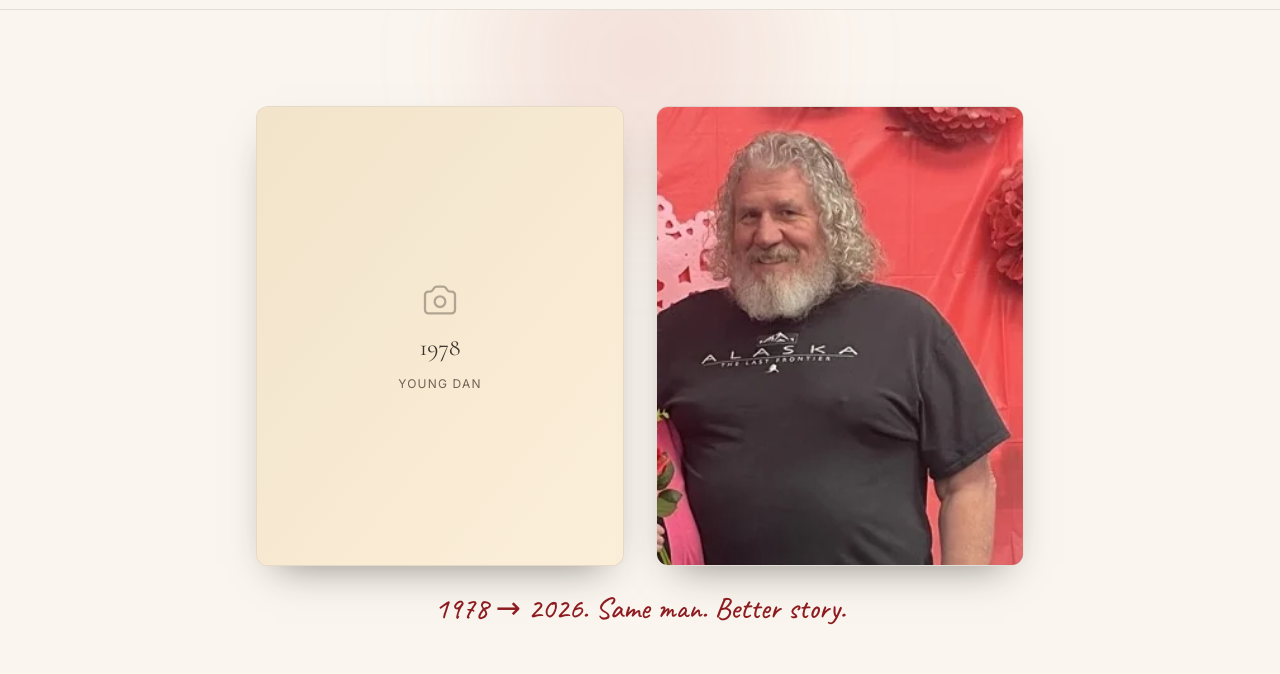
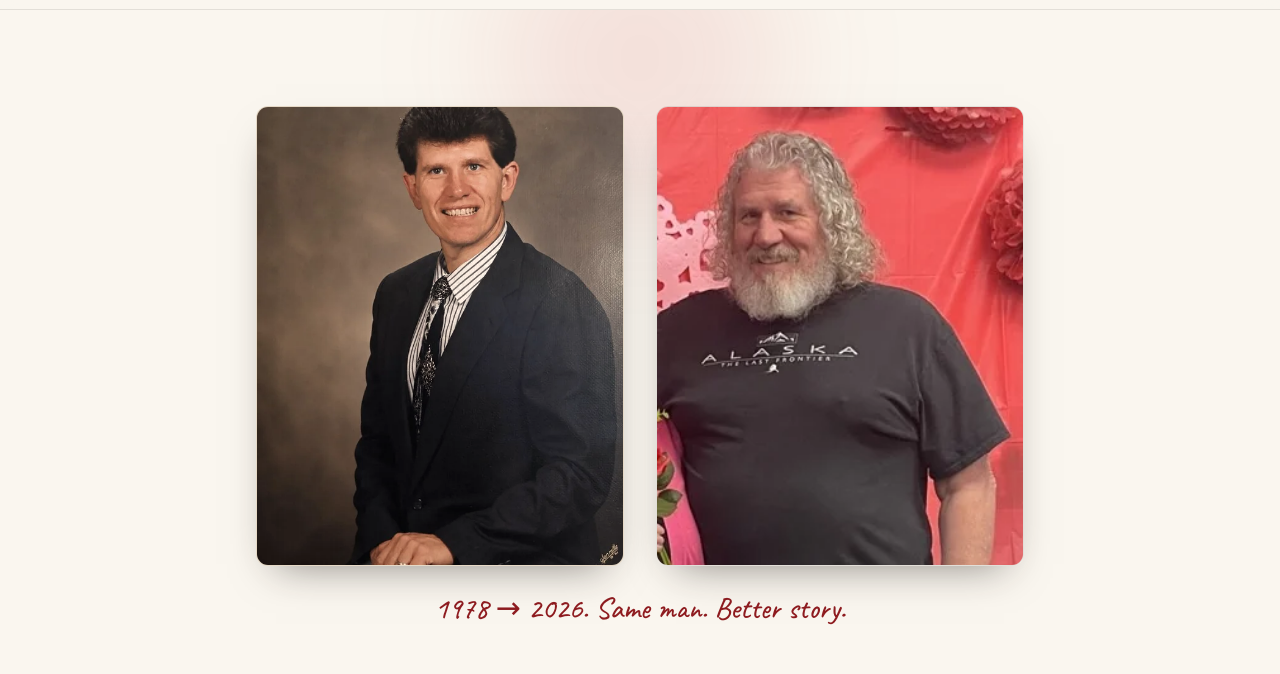
Before and after one commit to andsatanlaughed/danbarton, a website: page index.html in a window 1280 px wide. Shown: the part 59-733 px from the top of the page. Drawn offline with nearby package versions, Linux system fonts and the light colour scheme.

Commit message:
young dan

```diff
--- a/index.html
+++ b/index.html
@@ -59,15 +59,13 @@
 
         <!-- Two photos side by side -->
         <div class="mx-auto grid max-w-3xl grid-cols-2 gap-5 sm:gap-8">
-          <!-- LEFT: 1978 vintage photo placeholder (drop real photo into images/young-1978.jpg) -->
+          <!-- LEFT: 1978 vintage photo of young Dan -->
           <figure class="animate-fade-up">
             <div class="aspect-[4/5] overflow-hidden rounded-xl border border-ink/10 bg-paper-deep shadow-photo sepia-[.15]">
-              <!-- TODO: replace with the 1978 vintage photo of young Dan -->
-              <div class="flex h-full w-full flex-col items-center justify-center gap-3 bg-gradient-to-br from-paper-shade to-paper-deep p-6 text-center">
-                <svg xmlns="http://www.w3.org/2000/svg" class="h-10 w-10 text-ink-muted/50" fill="none" viewBox="0 0 24 24" stroke="currentColor" stroke-width="1.4"><path stroke-linecap="round" stroke-linejoin="round" d="M3 9a2 2 0 012-2h.93a2 2 0 001.66-.9l.82-1.2A2 2 0 0110.07 4h3.86a2 2 0 011.66.9l.82 1.2a2 2 0 001.66.9H19a2 2 0 012 2v9a2 2 0 01-2 2H5a2 2 0 01-2-2V9z" /><circle cx="12" cy="13" r="3.2" /></svg>
-                <span class="font-serif text-2xl text-ink-soft">1978</span>
-                <span class="text-xs uppercase tracking-widest text-ink-muted">Young Dan</span>
-              </div>
+              <picture>
+                <source srcset="images/youngdan.webp" type="image/webp" />
+                <img src="images/youngdan.jpg" alt="A young Dan Barton in the late 1970s — dark hair, suit and tie, smiling studio portrait" class="h-full w-full object-cover object-top" loading="eager" />
+              </picture>
             </div>
           </figure>
 
```
Also changed, not shown: README.md, images/youngdan.jpg (added), images/youngdan.webp (added), 1 other file.
